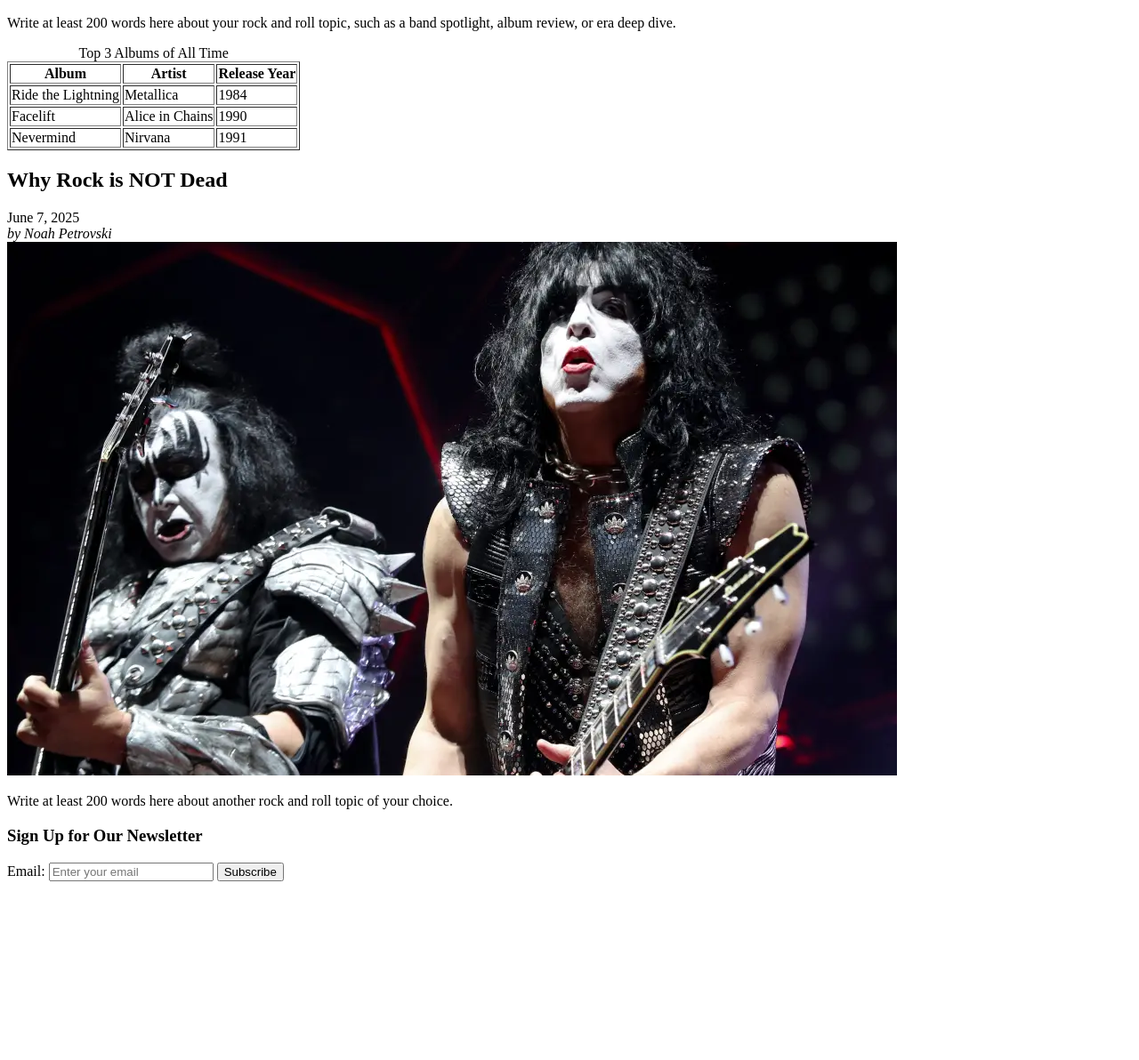
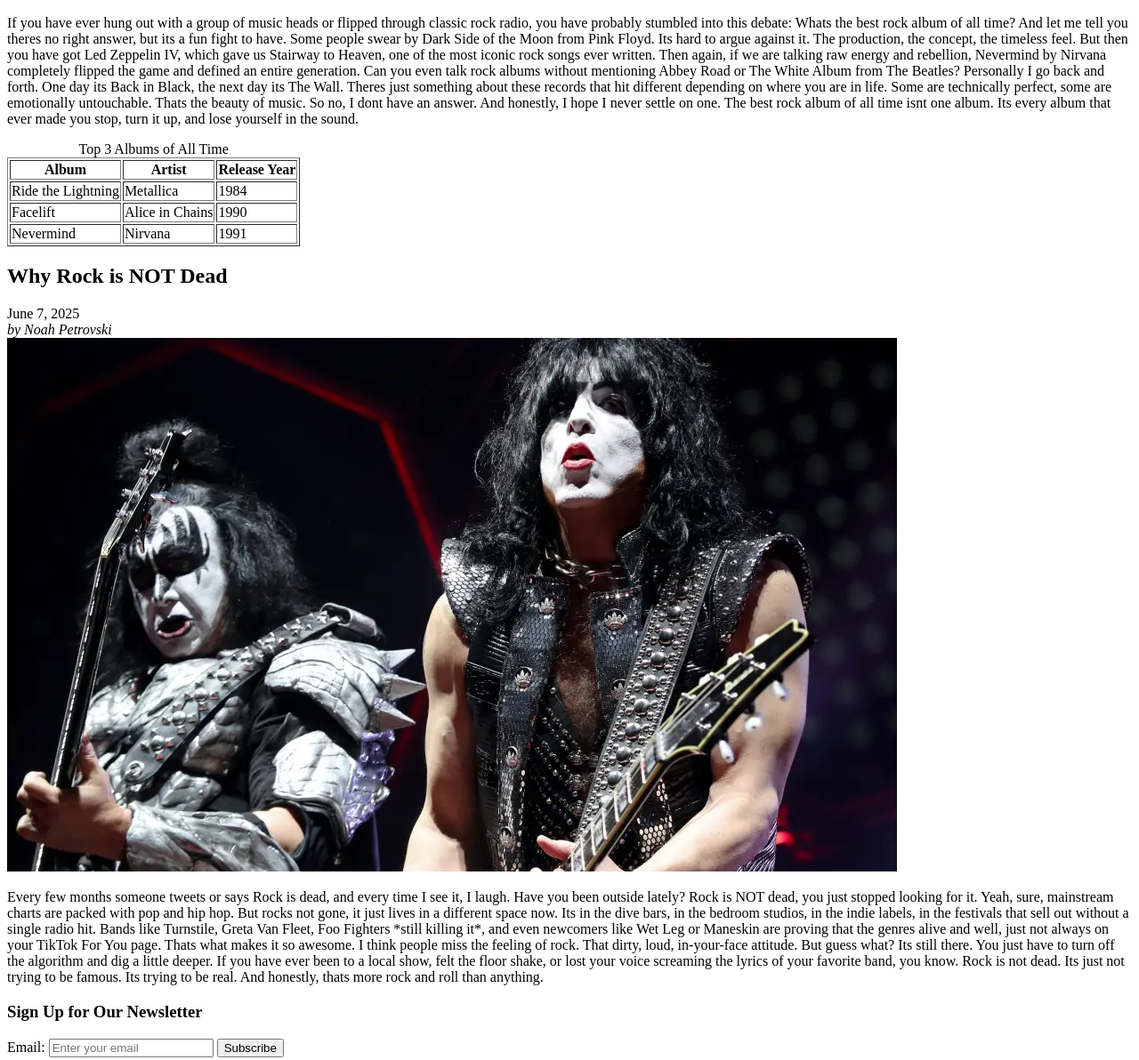
Before and after one commit to noahpetrovski/mi349_blog, a plain HTML site: page index.html in a window 1280 px wide. Shown: the part 614-1806 px from the top of the page at 89% size. Before the commit the page ends 1613 px from the top, so only its background shows below. Drawn offline with Linux system fonts and the light colour scheme.

Commit message:
Finish blog posts

```diff
--- a/index.html
+++ b/index.html
@@ -25,7 +25,7 @@
       <time datetime="2025-06-08">June 8, 2025</time>
       <address class="author">by Noah Petrovski</address>
       <img src="images/story1image.png" alt="Epic picture of Jimi Hendrix ripping a guitar">
-      <p>Write at least 200 words here about your rock and roll topic, such as a band spotlight, album review, or era deep dive.</p>
+      <p>If you have ever hung out with a group of music heads or flipped through classic rock radio, you have probably stumbled into this debate: Whats the best rock album of all time? And let me tell you theres no right answer, but its a fun fight to have. Some people swear by Dark Side of the Moon from Pink Floyd. Its hard to argue against it. The production, the concept, the timeless feel. But then you have got Led Zeppelin IV, which gave us Stairway to Heaven, one of the most iconic rock songs ever written. Then again, if we are talking raw energy and rebellion, Nevermind by Nirvana completely flipped the game and defined an entire generation. Can you even talk rock albums without mentioning Abbey Road or The White Album from The Beatles? Personally I go back and forth. One day its Back in Black, the next day its The Wall. Theres just something about these records that hit different depending on where you are in life. Some are technically perfect, some are emotionally untouchable. Thats the beauty of music. So no, I dont have an answer. And honestly, I hope I never settle on one. The best rock album of all time isnt one album. Its every album that ever made you stop, turn it up, and lose yourself in the sound.</p>
 
       <table border="1">
         <caption>Top 3 Albums of All Time</caption>
@@ -49,7 +49,7 @@
       <time datetime="2025-06-07">June 7, 2025</time>
       <address>by Noah Petrovski</address>
       <img src="images/story2image.png" alt="KISS band members">
-      <p>Write at least 200 words here about another rock and roll topic of your choice.</p>
+      <p>Every few months someone tweets or says Rock is dead, and every time I see it, I laugh. Have you been outside lately? Rock is NOT dead, you just stopped looking for it. Yeah, sure, mainstream charts are packed with pop and hip hop. But rocks not gone, it just lives in a different space now. Its in the dive bars, in the bedroom studios, in the indie labels, in the festivals that sell out without a single radio hit. Bands like Turnstile, Greta Van Fleet, Foo Fighters *still killing it*, and even newcomers like Wet Leg or Maneskin are proving that the genres alive and well, just not always on your TikTok For You page. Thats what makes it so awesome. I think people miss the feeling of rock. That dirty, loud, in-your-face attitude. But guess what? Its still there. You just have to turn off the algorithm and dig a little deeper. If you have ever been to a local show, felt the floor shake, or lost your voice screaming the lyrics of your favorite band, you know. Rock is not dead. Its just not trying to be famous. Its trying to be real. And honestly, thats more rock and roll than anything.</p>
     </section>
 
     <section>
```
